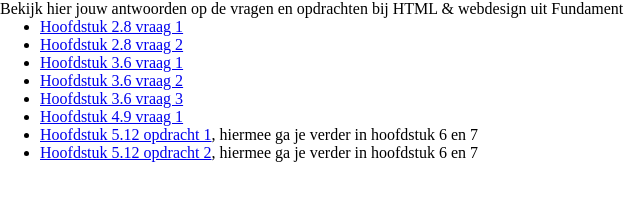
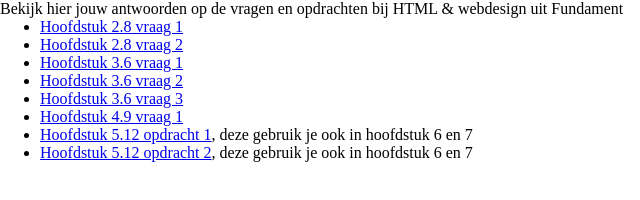
Before and after one commit to informaticascw/h4v4-html-opgaven-template, a plain HTML site: page index.html in a window 1280 px wide. Shown: the full height of the page, 0-640 px from the left. Drawn offline with Linux system fonts and the light colour scheme.

Commit message:
tekstuele verbetering

```diff
--- a/index.html
+++ b/index.html
@@ -17,8 +17,8 @@
     <li><a href="Hhoofdstuk3_raag2.html">Hoofdstuk 3.6 vraag 2</a></li>
     <li><a href="hoofdstuk3_vraag3.html">Hoofdstuk 3.6 vraag 3</a></li>
     <li><a href="hoofdstuk4_vraag1.html">Hoofdstuk 4.9 vraag 1</a></li>
-    <li><a href="hoofdstuk5_opdracht1">Hoofdstuk 5.12 opdracht 1</a>, hiermee ga je verder in hoofdstuk 6 en 7</li>
-    <li><a href="hoofdstuk5_opdracht2">Hoofdstuk 5.12 opdracht 2</a>, hiermee ga je verder in hoofdstuk 6 en 7</li></li>
+    <li><a href="hoofdstuk5_opdracht1">Hoofdstuk 5.12 opdracht 1</a>, deze gebruik je ook in hoofdstuk 6 en 7</li>
+    <li><a href="hoofdstuk5_opdracht2">Hoofdstuk 5.12 opdracht 2</a>, deze gebruik je ook in hoofdstuk 6 en 7</li></li>
   </ul>
 </body>
 
```
